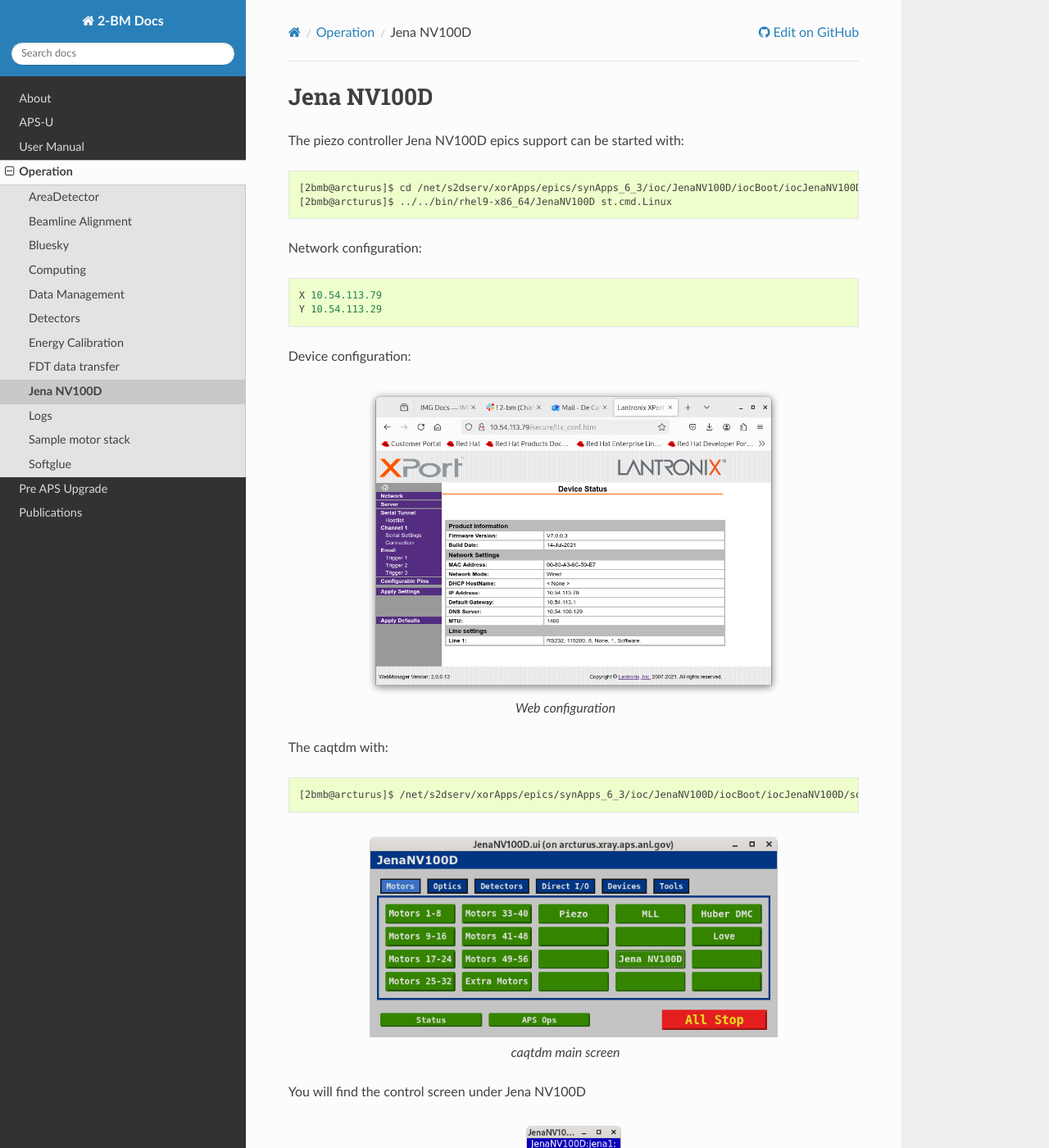
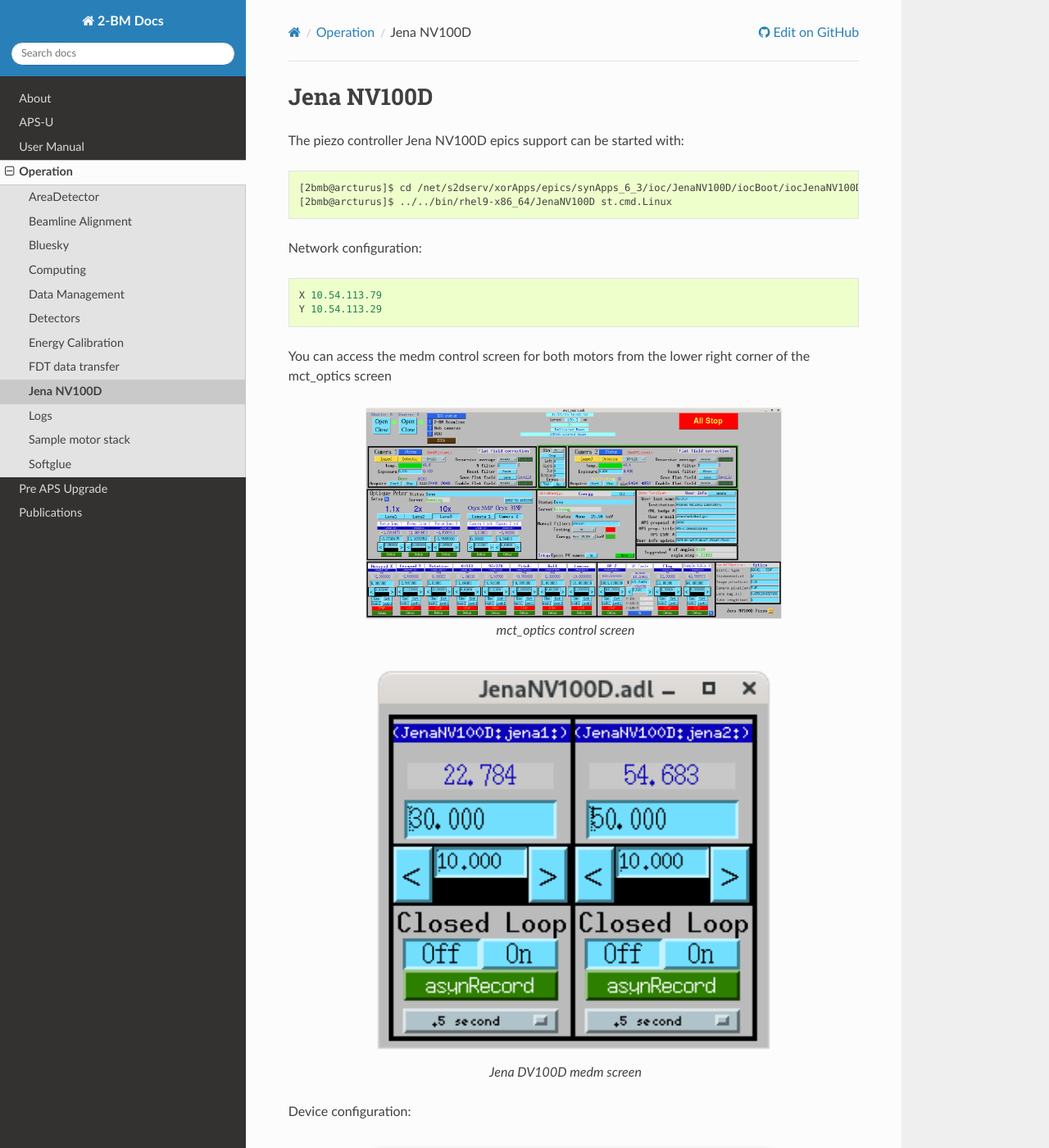
Before and after one commit to xray-imaging/2bm-docs, a Sphinx documentation site: the page built from docs/source/ops/item_027.rst, in a window 1280 px wide and 1400 px high. Shown: the whole window at 82% size. Built offline with Sphinx 7.4.7 and the Read the Docs theme 3.1.0, drawn with Linux system fonts in a browser that asks for light colours; the version number could not be read and is left out.

Commit message:
update Jena

```diff
--- a/docs/source/ops/item_027.rst
+++ b/docs/source/ops/item_027.rst
@@ -15,6 +15,25 @@ Network configuration:
 
    X 10.54.113.79
    Y 10.54.113.29
+
+
+You can access the medm control screen for both motors from the lower right corner of the mct_optics screen
+
+.. figure:: ../img/tomo_02.png
+   :width: 512px
+   :align: center
+   :alt: tomo_02
+
+   mct_optics control screen
+
+
+.. figure:: ../img/jena_005.png
+   :width: 512px
+   :align: center
+   :alt: jena_005
+
+   Jena DV100D medm screen
+
 
 Device configuration:
 
```
